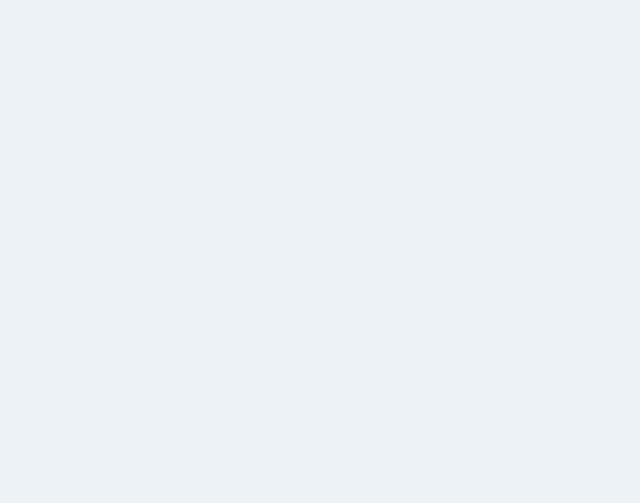
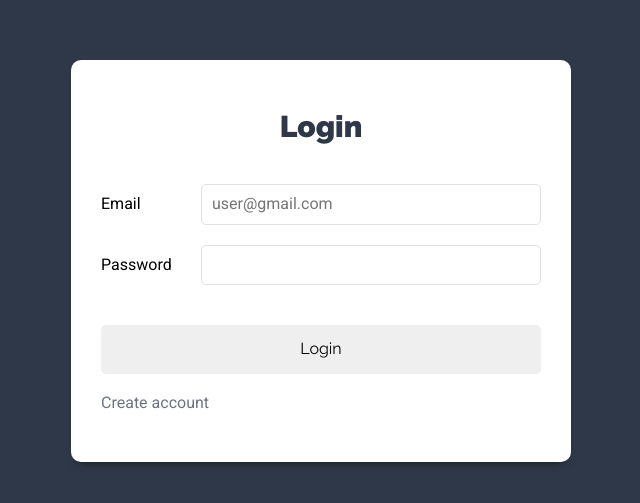
Before and after one commit to Sergio99778/clientMERN, a React (Vite) app: page / in a window 1280 px wide. Shown: the part 139-642 px from the top of the page, without its empty margins (319-959 px from the left). Built offline with nearby package versions, Linux system fonts and the light colour scheme.

Commit message:
Adding Form component and handle form state

```diff
--- a/src/App.jsx
+++ b/src/App.jsx
@@ -1,5 +1,5 @@
 import React from "react";
-import { BrowserRouter as Router, Switch, Route } from "react-router-dom";
+import { BrowserRouter as Router, Routes, Route } from "react-router-dom";
 
 //Components
 import Login from "./components/auth/Login";
@@ -9,11 +9,11 @@ import Proyects from "./components/proyects/Proyects";
 function App() {
   return (
     <Router>
-      <Switch>
-        <Route exact path="/" component={Login} />
-        <Route exact path="/new-account" component={NewAccount} />
-        <Route exact path="/proyects" component={Proyects} />
-      </Switch>
+      <Routes>
+        <Route exact path="/" element={<Login />} />
+        <Route exact path="/new-account" element={<NewAccount />} />
+        <Route exact path="/proyects" element={<Proyects />} />
+      </Routes>
     </Router>
   );
 }
--- a/src/components/auth/Login.jsx
+++ b/src/components/auth/Login.jsx
@@ -1,7 +1,65 @@
-import React from "react";
+import React, { useState } from "react";
+import { Link } from "react-router-dom";
 
 const Login = () => {
-  return <div></div>;
+  //State
+  const [user, setUser] = useState({
+    email: "",
+    password: "",
+  });
+
+  const { email, password } = user;
+
+  const handleChange = (e) => {
+    setUser({
+      ...user,
+      [e.target.name]: e.target.value,
+    });
+  };
+
+  const handleSubmit = (e) => {
+    e.preventDefault();
+    //Validate Data
+    //PassData
+  };
+  return (
+    <div className="form-usuario">
+      <div className="contenedor-form sombra-dark">
+        <h1>Login</h1>
+        <form action="" onSubmit={handleSubmit}>
+          <div className="campo-form">
+            <label htmlFor="email">Email</label>
+            <input
+              type="email"
+              name="email"
+              id="email"
+              placeholder="user@gmail.com"
+              onChange={handleChange}
+              value={email}
+            />
+          </div>
+          <div className="campo-form">
+            <label htmlFor="password">Password</label>
+            <input
+              type="password"
+              name="password"
+              id="password"
+              onChange={handleChange}
+              value={password}
+            />
+          </div>
+          <div className="campo-form">
+            <button type="submit" className="btn btn-primary btn-block">
+              Login
+            </button>
+          </div>
+        </form>
+        <Link to="/new-account" className="enlace-cuenta">
+          Create account
+        </Link>
+      </div>
+    </div>
+  );
 };
 
 export default Login;
--- a/src/index.css
+++ b/src/index.css
@@ -318,6 +318,7 @@ aside {
   border: 1px solid #e1e1e1;
   padding: 1rem;
   flex: 1;
+  border-radius: 5px;
 }
 
 .enlace-cuenta {
```
